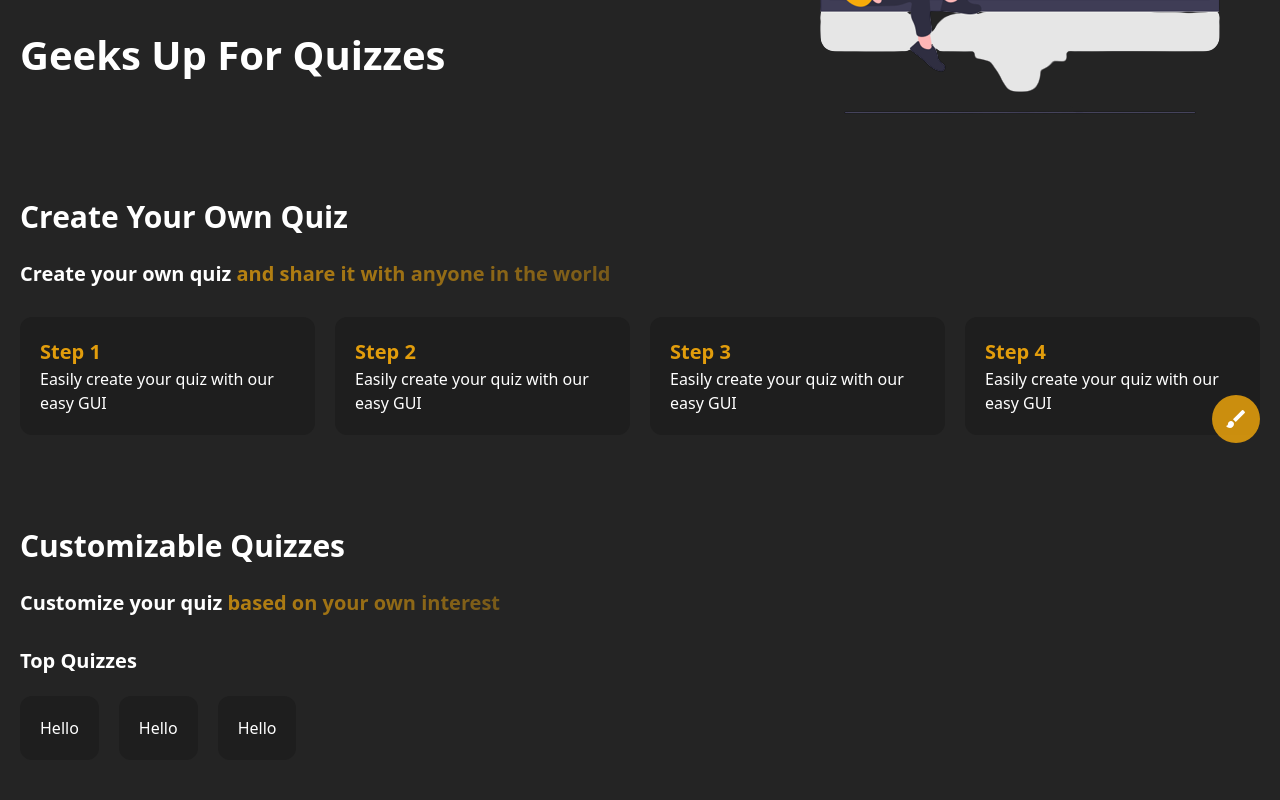
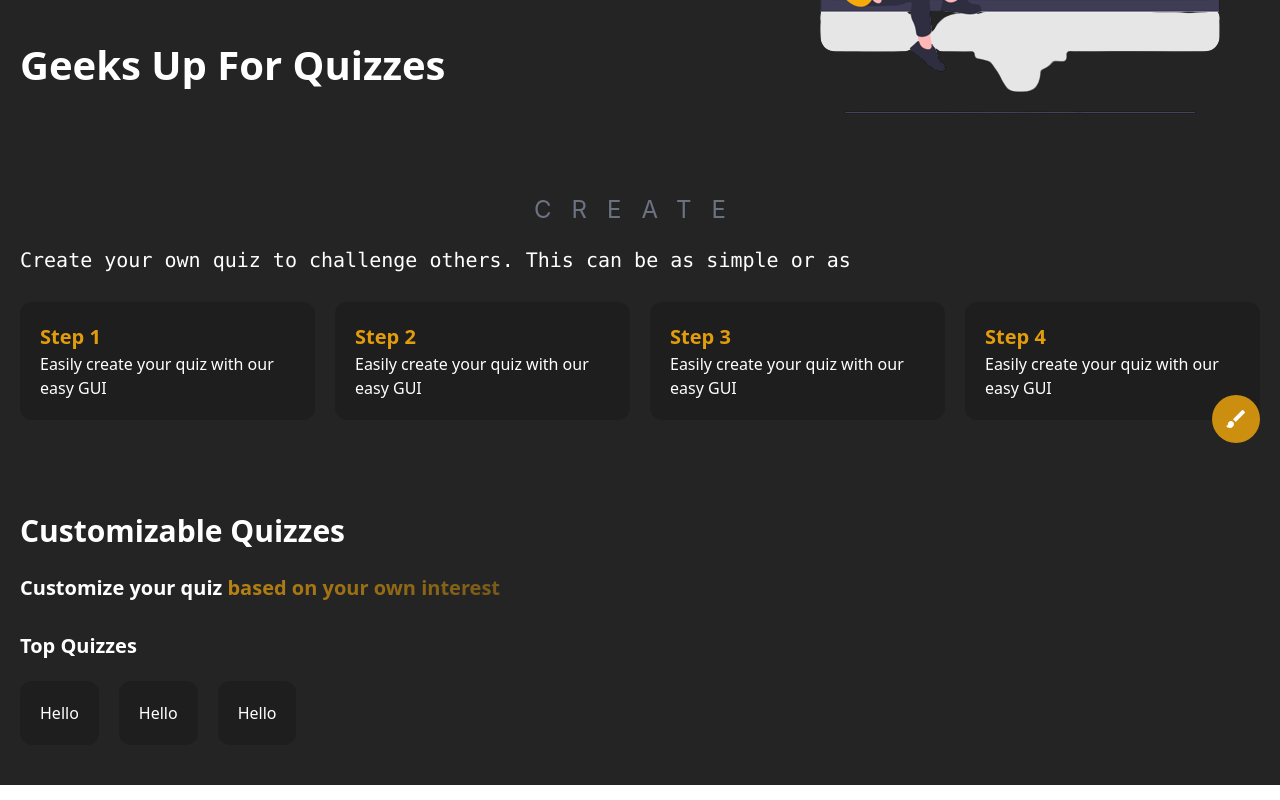
Before and after one commit to Ekansh5/Triviation_2.0, a Next.js app: page / in a window 1280 px wide. Shown: the part 337-1137 px from the top of the page. Built offline with nearby package versions, Linux system fonts and the light colour scheme.

Commit message:
Added Typewritter animation

```diff
--- a/components/Categories.js
+++ b/components/Categories.js
@@ -3,7 +3,7 @@ import React from 'react'
 
 function Categories() {
   return (
-    <div id="categories" className='md:max-w-7xl mx-auto z-20 p-5 xl:items-center scroll-smooth'>
+    <section id="categories" className='md:max-w-7xl mx-auto z-20 p-5 xl:items-center '>
        <div className='flex flex-col mt-5 space-y-5 text-[15px] md:text-[25px] font-bold font-sans'>
        <h1 className='text-[25px] md:text-[30px] font-bold font-sans'>Customizable Quizzes</h1>
           <div className='flex text-[20px]'>
@@ -20,7 +20,7 @@ function Categories() {
             <div className='box'>Hello</div>
         </div>
         </div>
-    </div>
+    </section>
   )
 }
 
--- a/components/Create.js
+++ b/components/Create.js
@@ -1,15 +1,25 @@
 import React from 'react'
+import { Cursor, useTypewriter } from 'react-simple-typewriter'
 
 
 function Create() {
+  const [text, count] = useTypewriter({
+    words: [
+      "Create your own quiz to challenge others. This can be as simple or as complex as you like!",
+      "Personalize your quizzes as you like them.",
+      "We have 3 different layouts, each layout having a unique feature. Try it today!",
+    ],
+    delaySpeed: 1000
+})
   return (
-    <div id="create" className='md:max-w-7xl mx-auto z-20 p-5 xl:items-center scroll-smooth'>
-       <div className='flex flex-col mt-5 space-y-5 text-[15px] md:text-[25px] font-bold font-sans'>
-       <h1 className='text-[25px] md:text-[30px] font-bold font-sans'>Create Your Own Quiz</h1>
-          <div className='flex text-[20px]'>
-            <h1>Create your own quiz&nbsp;
-            <span className='text-transparent bg-clip-text bg-gradient-to-r from-[#F7AB0A]/70 to-[#F7AB0A]/40'>and share it with anyone in the world</span>
-            </h1>
+    <section id="create" className='md:max-w-7xl mx-auto z-20 p-5 xl:items-center'>
+       <div className='flex flex-col mt-5 space-y-5 text-[15px] md:text-[25px]'>
+       <center>
+       <h3 className='uppercase tracking-[20px] text-gray-500 text-2xl'>Create</h3>
+       </center>
+            <div className='flex text-xl font-mono'>
+            <p>{text}</p>
+            <Cursor cursorColor='#F7AB0A' />
             </div>
           </div>
         <div className='flex md:flex-row flex-col md:space-y-0 space-y-5 md:space-x-5 my-7'>
@@ -30,7 +40,7 @@ function Create() {
             <p>Easily create your quiz with our easy GUI</p>
           </div>
         </div>
-    </div>
+    </section>
   )
 }
 
--- a/components/Header.js
+++ b/components/Header.js
@@ -5,59 +5,20 @@ import SettingsIcon from '@mui/icons-material/Settings';
 function Header() {
   return (
     <header className='sticky top-0 flex items-start justify-between mx-auto z-20 px-14 p-5 xl:items-center bg-[rgb(33,33,33)]'>
-        <motion.div className='flex flex-row items-center'
-        initial={{
-            x: -500,
-            opacity: 0,
-            scale: 0.5,
-        }}
-        animate={{
-            x: 0,
-            opacity: 1,
-            scale: 1,
-        }}
-        transition={{
-            duration: 1.2,
-        }}
+        <div className='flex flex-row items-center'
         >
         <h3 className='uppercase tracking-[5px] md:tracking[20px] text-gray-500 text-xl'>Triviation</h3>
 
-        </motion.div>
-        <motion.div
-        initial={{
-            x: 500,
-            opacity: 0,
-            scale: 0.5,
-        }}
-        animate={{
-            x: 0,
-            opacity: 1,
-            scale: 1,
-        }}
-        transition={{
-            duration: 1.6,
-        }}
+        </div>
+        <div
         className='hidden md:flex items-center cursor-pointer justify-between text-gray-300'>
 
             <a href="#home"><button className='heroButton'>Home</button></a>
             <a href="#create"><button className='heroButton'>Create</button></a>
             <a href="#categories"><button className='heroButton'>Categories</button></a>
             <button className='heroButton'>Customization</button>
-        </motion.div>
-        <motion.div
-        initial={{
-            x: 500,
-            opacity: 0,
-            scale: 0.5,
-        }}
-        animate={{
-            x: 0,
-            opacity: 1,
-            scale: 1,
-        }}
-        transition={{
-            duration: 2,
-        }}
+        </div>
+        <div
         className='flex flex-row items-center justify-end cursor-pointer text-gray-300'>
           <motion.button
   whileHover={{ scale: 1.1 }}
@@ -68,7 +29,7 @@ function Header() {
 <SettingsIcon className='cursor-pointer mx-2 text-gray-400 hover:text-white transition-all duration-750' />
 </motion.button>
             <p className='uppercase hidden md:inline-flex text-small text-gray-400'>Settings</p>
-        </motion.div>
+        </div>
     </header>
   )
 }
--- a/components/Home.js
+++ b/components/Home.js
@@ -2,12 +2,12 @@ import React from 'react'
 import MoneyOffCsredIcon from '@mui/icons-material/MoneyOffCsred';
 import Pic from '../images/Home.png'
 import Image from 'next/image';
-import {motion} from "framer-motion"
 
 function Home() {
   return (
     <section id='home' className='flex flex-col lg:flex-row items-start justify-between md:max-w-7xl mx-auto z-20 p-5 xl:items-center '>
-    <div>
+    <div className='flex flex-col mt-5 space-y-5 text-[15px] md:text-[25px]'>
+
         <div className='flex cursor-pointer justify-center items-center w-full text-[9px] bg-gradient-to-r tracking-[3px] from-[rgb(56,55,55)] to-[rgb(24,23,23)] p-2 rounded-lg md:w-fit' >
             <div className='bg-[rgb(36,36,36)] rounded-lg mr-2 p-[2px]'><MoneyOffCsredIcon className='text-base text-[#F7AB0A]/70' /></div>
             <span className='text-gray-400'>Completely for </span>
@@ -19,7 +19,7 @@ function Home() {
             <span className='text-transparent bg-clip-text bg-gradient-to-r from-[#F7AB0A]/70 to-[#F7AB0A]/30'>This Is The Perfect Location For </span>
             <span> Geeks Up For Quizzes</span> </div>
     </div>
-    <motion.div
+    <div
      initial={{
         x: 500,
         opacity: 0,
@@ -38,7 +38,7 @@ function Home() {
         alt='Home'
         className='object-scale-down my-5 md:mx-10 mx'
         />
-    </motion.div>
+    </div>
     </section>
 )
 }
--- a/package.json
+++ b/package.json
@@ -23,6 +23,7 @@
     "npm": "^9.2.0",
     "react": "18.2.0",
     "react-dom": "18.2.0",
+    "react-simple-typewriter": "^5.0.1",
     "react-social-icons": "^5.15.0"
   },
   "devDependencies": {
--- a/pages/index.js
+++ b/pages/index.js
@@ -9,21 +9,27 @@ export default function Index() {
   return (
     <div className='bg-[rgb(36,36,36)] text-white snap-y snap-mandatory z-0'>
       <Head>
-        <title>Create Next App</title>
+        <title>Triviation 2.0</title>
         <meta name="description" content="Generated by create next app" />
         <link rel="icon" href="/favicon.ico" />
       </Head>
           {/* Header */}
           <Header />
 
-          {/* About */}
-          <Home />
+          {/* Home */}
+          <section id='home' className='snap-start'>
+      <Home />
+      </section>
 
           {/* Create */}
-          <Create />
+          <section id='create' className='snap-start'>
+      <Create />
+      </section>
 
           {/* Categories */}
-          <Categories />
+          <section id='categories' className='snap-start'>
+      <Categories />
+      </section>
 
           {/* Custom */}
         <div className="fixed right-5 bottom-5 text-right cursor-pointer rounded-full m-0">
--- /dev/null
+++ b/pages/quiz.js
@@ -0,0 +1,11 @@
+import React from 'react'
+
+function quiz() {
+  return (
+    <div>
+
+    </div>
+  )
+}
+
+export default quiz
```
Also changed, not shown: 1 other file (tests, documents, lock files or other folders).
